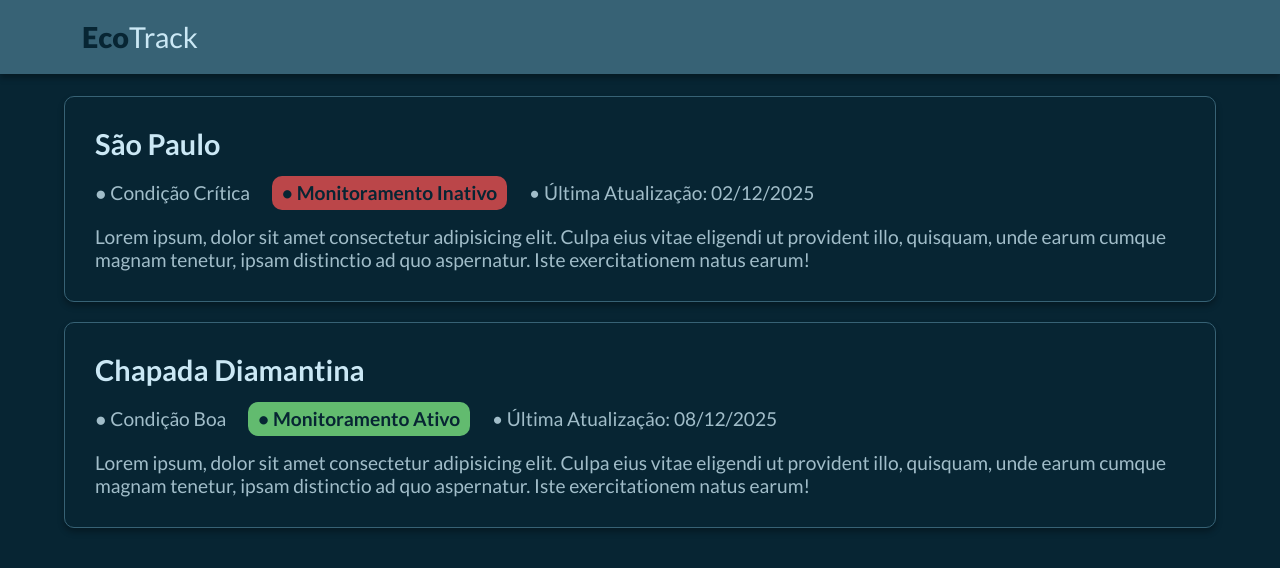
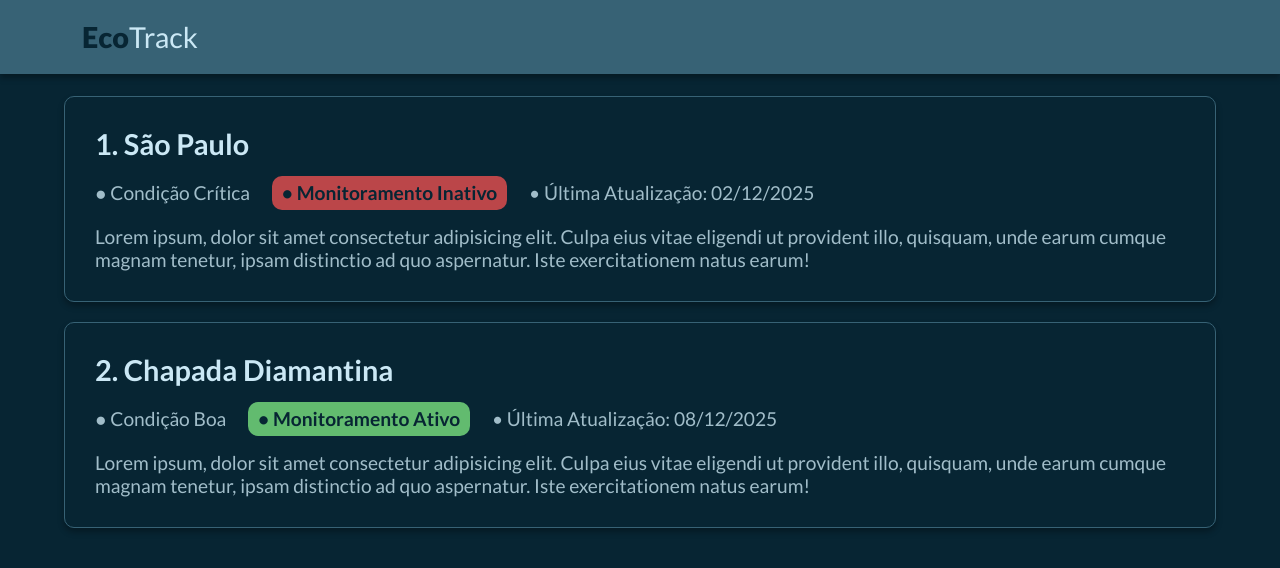
Before and after one commit to LeticiaFAAGomes/Fundamentos_de_React_AT, a React (Create React App) app: page / in a window 1280 px wide. Shown: the top 568 px of the page. Built offline with nearby package versions, Linux system fonts and the light colour scheme.

Commit message:
feat: AT.4 - template strings e composicao de componentes

```diff
--- a/src/App.jsx
+++ b/src/App.jsx
@@ -1,6 +1,6 @@
 import "./assets/css/App.css";
 import Header from "./components/header/Header";
-import EnvironmentCard from "./components/header/environmentCard/EnvironmentCard";
+import EnvironmentList from "./components/environmentList/EnvironmentList";
 
 function App() {
   const monitoramentoAmbiental = [
@@ -21,16 +21,11 @@ function App() {
       description: "Lorem ipsum, dolor sit amet consectetur adipisicing elit. Culpa eius vitae eligendi ut provident illo, quisquam, unde earum cumque magnam tenetur, ipsam distinctio ad quo aspernatur. Iste exercitationem natus earum!",
     },
   ];
-
   return (
     <div className='App'>
       <Header />
       <main>
-        <div className='container'>
-          {monitoramentoAmbiental.map((dado, index) => {
-            return <EnvironmentCard dado={dado} key={index} />;
-          })}
-        </div>
+        <EnvironmentList monitoramentoAmbiental={monitoramentoAmbiental} />
       </main>
     </div>
   );
--- a/src/assets/css/App.css
+++ b/src/assets/css/App.css
@@ -59,10 +59,3 @@ main {
   justify-content: center;
   align-items: center;
 }
-
-.container {
-  width: 90%;
-  display: flex;
-  flex-direction: column;
-  gap: 20px;
-}
--- /dev/null
+++ b/src/components/environmentCard/EnvironmentCard.jsx
@@ -0,0 +1,25 @@
+import styles from "./EnvironmentCard.module.css";
+
+export default function EnvironmentCard({ id, location, condition, isActive, lastUpdate, description }) {
+  let ehAtivo = definirStatusMonitoramento();
+
+  function definirStatusMonitoramento() {
+    return isActive ? <span className={styles.ativo}>• Monitoramento Ativo</span> : <span className={styles.inativo}> • Monitoramento Inativo</span>;
+  }
+
+  return (
+    <>
+      <div className={styles.card}>
+        <div className={styles.card__container}>
+          <h2>{`${id}. ${location} `}</h2>
+          <div className={styles.card__detalhes}>
+            <span>● {condition} </span>
+            {ehAtivo}
+            <span>• Última Atualização: {lastUpdate}</span>
+          </div>
+          <p>{description}</p>
+        </div>
+      </div>
+    </>
+  );
+}
--- a/src/components/header/environmentCard/EnvironmentCard.module.css
+++ b/src/components/environmentCard/EnvironmentCard.module.css
@@ -1,4 +1,5 @@
 .card {
+  width: 90%;
   padding: 30px;
   align-items: center;
   border: 1px solid var(--cor-primaria);
--- /dev/null
+++ b/src/components/environmentList/EnvironmentList.jsx
@@ -0,0 +1,14 @@
+import EnvironmentCard from "../environmentCard/EnvironmentCard";
+import styles from "./EnvironmentList.module.css";
+
+export default function EnvironmentList({ monitoramentoAmbiental }) {
+  return (
+    <section className='cards' id='environmentCard'>
+      <div className={styles.cards__container}>
+        {monitoramentoAmbiental.map((dado) => {
+          return <EnvironmentCard key={dado.id} id={dado.id} location={dado.location} condition={dado.condition} isActive={dado.isActive} lastUpdate={dado.lastUpdate} description={dado.description} />;
+        })}
+      </div>
+    </section>
+  );
+}
--- /dev/null
+++ b/src/components/environmentList/EnvironmentList.module.css
@@ -0,0 +1,7 @@
+.cards__container {
+  display: flex;
+  flex-direction: column;
+  justify-content: center;
+  align-items: center;
+  gap: 20px;
+}
--- a/src/components/header/environmentCard/EnvironmentCard.jsx
+++ /dev/null
@@ -1,30 +0,0 @@
-import styles from "./EnvironmentCard.module.css";
-
-export default function EnvironmentCard({ dado }) {
-  const id = dado.id;
-  const location = dado.location;
-  const condition = dado.isActive;
-  const lastUpdate = dado.lastUpdate;
-  const description = dado.description;
-  let ehAtivo = definirStatusMonitoramento();
-
-  function definirStatusMonitoramento() {
-    return dado.isActive ? <span className={styles.ativo}>• Monitoramento Ativo</span> : <span className={styles.inativo}> • Monitoramento Inativo</span>;
-  }
-
-  return (
-    <>
-      <div className={styles.card} id='environmentCard'>
-        <div className={styles.card__container}>
-          <h2>{dado.location}</h2>
-          <div className={styles.card__detalhes}>
-            <span>● {dado.condition}</span>
-            {ehAtivo}
-            <span>• Última Atualização: {lastUpdate}</span>
-          </div>
-          <p>{description}</p>
-        </div>
-      </div>
-    </>
-  );
-}
```
